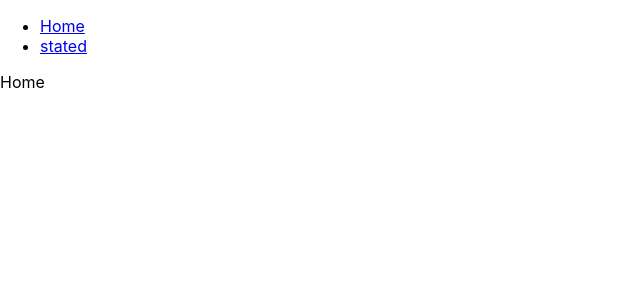
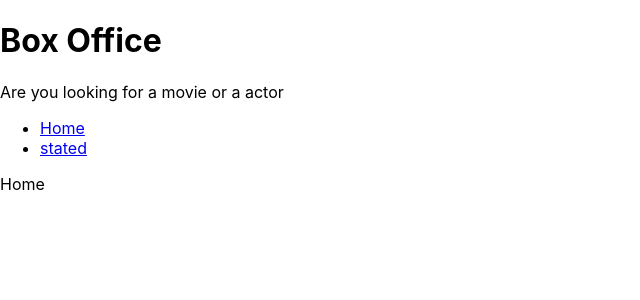
Before and after one commit to aezakmi007/box-office, a React (Create React App) app: page / in a window 1280 px wide. Shown: the top 300 px of the page, without its empty margins (0-640 px from the left). Built offline with nearby package versions, Linux system fonts and the light colour scheme.

Commit message:
ManagedLayout

```diff
--- a/src/App.js
+++ b/src/App.js
@@ -1,13 +1,11 @@
 import React from 'react';
 import { Switch, Route } from 'react-router-dom';
-import Navs from './Components/Navs';
 import Home from './pages/Home';
 import Start from './pages/Start';
 
 function App() {
   return (
     <div>
-      <Navs />
       <Switch>
         <Route exact path="/">
           <Home />
--- /dev/null
+++ b/src/Components/MainPageLayout.js
@@ -0,0 +1,18 @@
+import React from 'react';
+import Navs from './Navs';
+import Title from './Title';
+
+function MainPageLayout({ children }) {
+  return (
+    <div>
+      <Title
+        title="Box Office"
+        subtitle="Are you looking for a movie or a actor"
+      />
+      <Navs />
+      {children}
+    </div>
+  );
+}
+
+export default MainPageLayout;
--- /dev/null
+++ b/src/Components/Title.js
@@ -0,0 +1,12 @@
+import React from 'react';
+
+function Title({ title, subtitle }) {
+  return (
+    <div>
+      <h1>{title}</h1>
+      <p>{subtitle}</p>
+    </div>
+  );
+}
+
+export default Title;
--- a/src/pages/Home.js
+++ b/src/pages/Home.js
@@ -1,7 +1,8 @@
 import React from 'react';
+import MainPageLayout from '../Components/MainPageLayout';
 
 function Home() {
-  return <div>Home</div>;
+  return <MainPageLayout>Home</MainPageLayout>;
 }
 
 export default Home;
--- a/src/pages/Start.js
+++ b/src/pages/Start.js
@@ -1,7 +1,8 @@
 import React from 'react';
+import MainPageLayout from '../Components/MainPageLayout';
 
 function Start() {
-  return <div>this is start</div>;
+  return <MainPageLayout>stated</MainPageLayout>;
 }
 
 export default Start;
```
